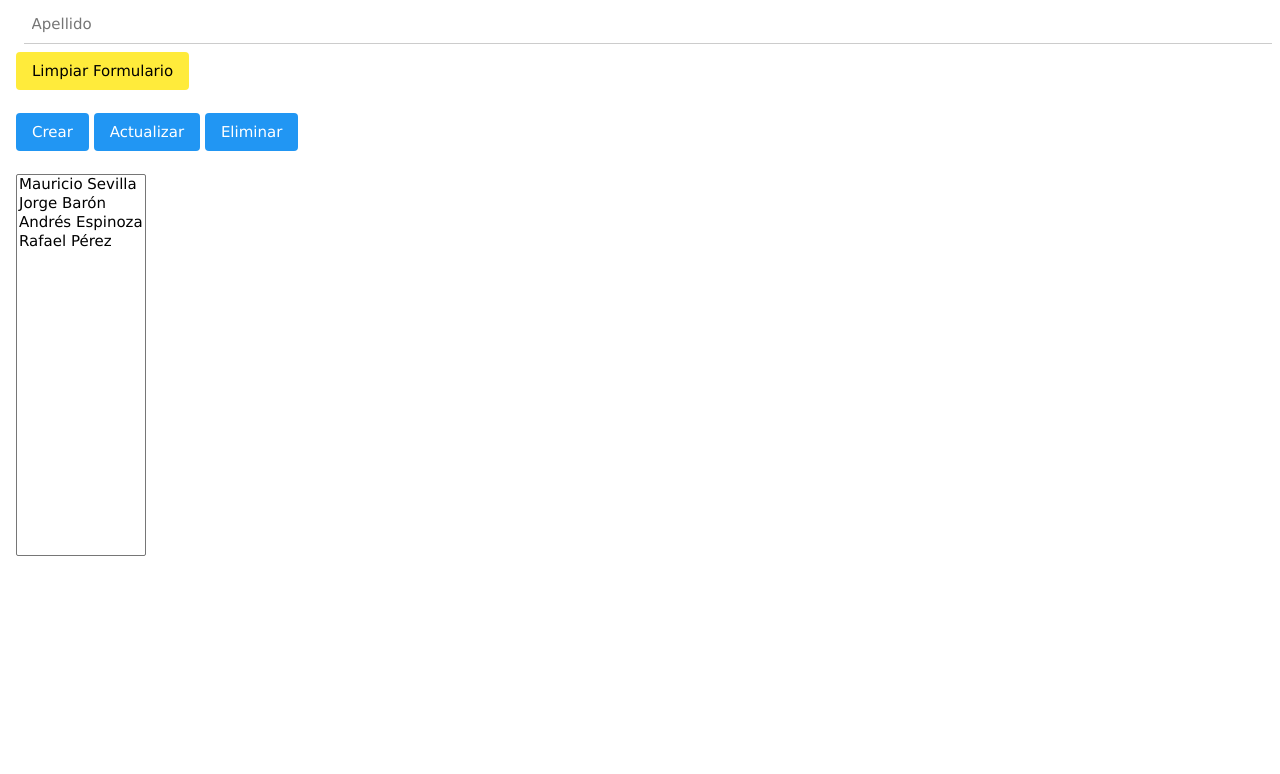
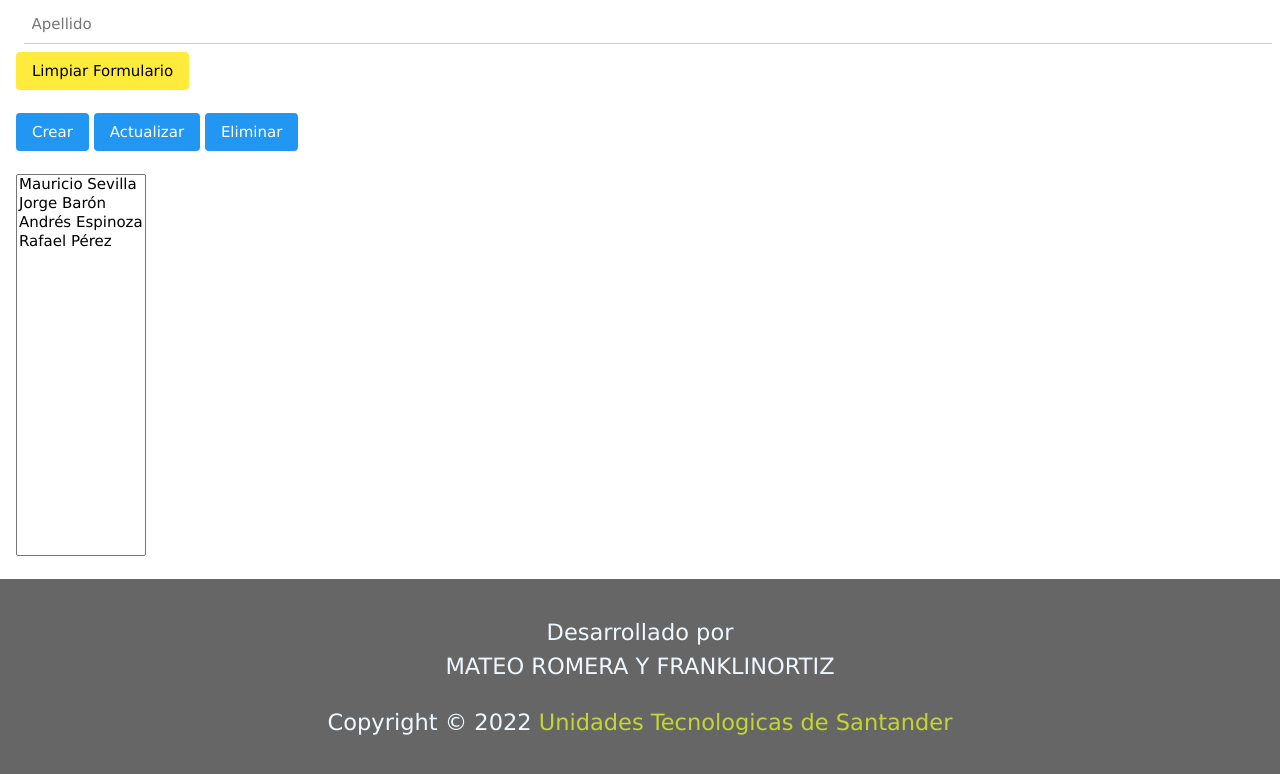
Before and after one commit to gmateo404/crudjs-master, a plain HTML site: page index.html in a window 1280 px wide. Shown: the part 124-898 px from the top of the page. Before the commit the page ends 800 px from the top, so only its background shows below. Drawn offline with nearby package versions, Linux system fonts and the light colour scheme.

Commit message:
Se agrega footer
(cherry picked from commit 3a04eb259abfc8cf8e98662e11574f05a3f2c9ca)

```diff
--- /dev/null
+++ b/css/estilos.css
@@ -0,0 +1,11 @@
+
+    footer .copyright {
+    padding: 15px 0;
+    background: #666666;
+    margin-top: 20px;
+    font-size: 1.5rem;    text-align: center;
+    color: aliceblue;
+    }
+    footer .copyright span {
+    color: #C3D730;
+    }
--- a/index.html
+++ b/index.html
@@ -7,12 +7,14 @@
     <meta name="viewport" content="width=device-width, initial-scale=1.0" />
     <link rel="stylesheet" href="css/index-w3s.css">
     <link rel="stylesheet" href="css/w3.css">
+  <link rel="stylesheet" href="css/estilos.css">
   <title>CRUD Javascript ConfiguroWeb</title>
 </head>
 
 <body>
   <div class="w3-container w3-blue">
-      <h1><a style="text-decoration: none;" href="https://www.configuroweb.com" >Para más desarrollos accede a <b>ConfiguroWeb</b></a></h1>
+    <h1><a style="text-decoration: none;" href="https://www.configuroweb.com">Para más desarrollos accede a
+        <b>ConfiguroWeb</b></a></h1>
   </div>
   <form class="w3-container" onsubmit="event.preventDefault()">
     <input class="w3-input" id="fname" name="fname" placeholder="Nombre" />
@@ -30,5 +32,17 @@
   <script src="js/index-w3s.js">
   </script>
 
+
+  <script src="https://code.jquery.com/jquery-3.5.1.min.js"
+    integrity="sha256-9/aliU8dGd2tb6OSsuzixeV4y/faTqgFtohetphbbj0=" crossorigin="anonymous"></script>
 </body>
+<footer>
+  <div class="copyright text-center">
+    <p>Desarrollado por
+      <br>MATEO ROMERA Y FRANKLINORTIZ
+    </p>
+    <p> Copyright &copy; 2022 <span>Unidades Tecnologicas de Santander</span></p>
+  </div>
+</footer>
+
 </html>
```
Lines whose indentation alone changed are shown as unchanged.
